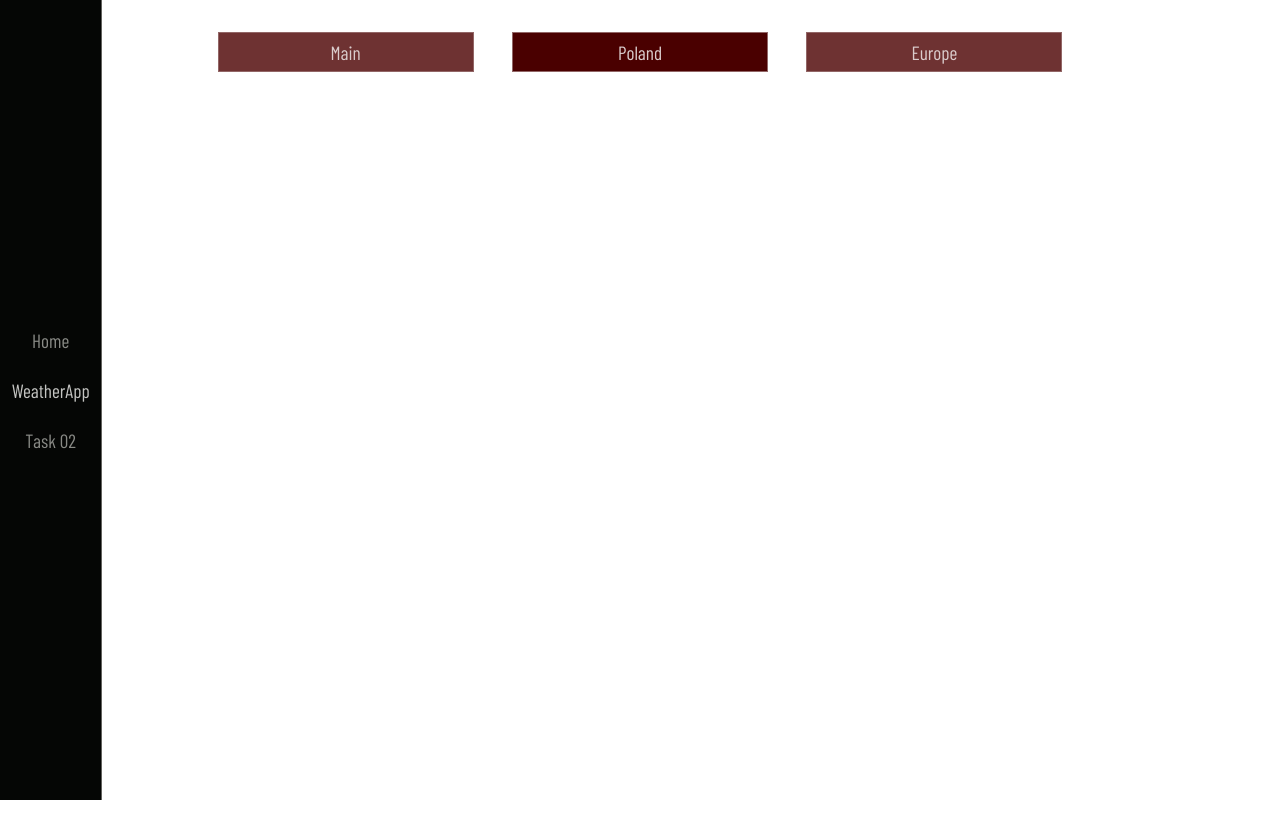
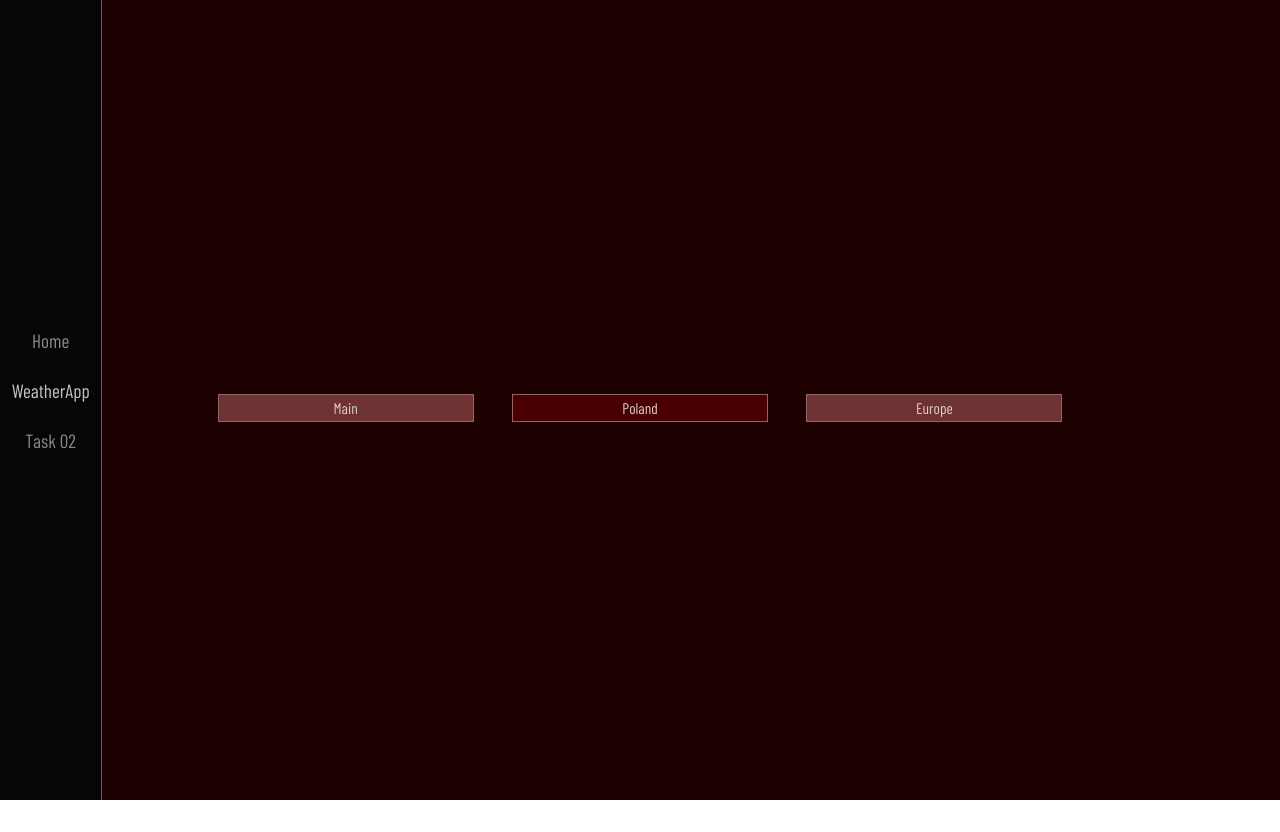
Before and after one commit to Scorpion19702022/01_REACT_VARIOUS_PROJECTS, a React (Create React App) app: page /WeatherApp/Poland in a window 1280 px wide. After the commit the page ends 800 px from the top, so only its background shows below. Built offline with nearby package versions, Linux system fonts and the light colour scheme; a web font is replaced by a local one.

Commit message:
added component and corrected

```diff
--- a/src/Components/NavBar/NavBar.module.css
+++ b/src/Components/NavBar/NavBar.module.css
@@ -91,18 +91,6 @@
 	transition: all 0.3s ease-in-out;
 }
 
-.nav_links_view {
-	position: fixed;
-	position: fixed;
-	top: 0;
-	left: 0;
-	width: 100vw;
-	height: 100vh;
-	transform: translateX(0%);
-	background-color: var(--color-dark08);
-	transition: all 0.3s ease-in-out;
-}
-
 .list_links {
 	width: 100%;
 	height: 100vh;
--- a/src/Components/WeatherApp/NavWorld.module.css
+++ b/src/Components/WeatherApp/NavWorld.module.css
@@ -26,7 +26,7 @@
 
 .btn_active {
 	width: 20%;
-	padding: 0.4em;
+	padding: 0.2em;
 	text-align: center;
 	margin: 0em 1em;
 	background-color: var(--color-darkred05);
@@ -42,7 +42,7 @@
 
 .btn_no_active {
 	width: 20%;
-	padding: 0.4em;
+	padding: 0.2em;
 	text-align: center;
 	margin: 0em 1em;
 	background-color: var(--color-darkred04);
@@ -58,6 +58,7 @@
 
 .into_btn {
 	color: var(--color-darkred01);
+	font-size: 0.8em;
 }
 
 @media (min-width: 767.98px) {
--- a/src/Components/WeatherApp/Pages/Poland.tsx
+++ b/src/Components/WeatherApp/Pages/Poland.tsx
@@ -1,11 +1,10 @@
 import React from 'react'
-import NavWorld from '../NavWorld'
+import PolandWeather from '../PolandWeather'
 
 const Poland = () => {
 	return (
 		<div>
-			<NavWorld />
-			<p>Polska</p>
+			<PolandWeather />
 		</div>
 	)
 }
--- /dev/null
+++ b/src/Components/WeatherApp/PolandWeather.module.css
@@ -0,0 +1,29 @@
+:root {
+	--color-dark01: #ffffff;
+	--color-dark02: #c4c4c2;
+	--color-dark03: #898a86;
+	--color-dark04: #62625e;
+	--color-dark05: #2f302b;
+	--color-dark06: #2f302b;
+	--color-dark07: #1d1e1b;
+	--color-dark08: #050605;
+	--color-darkred01: #dacccc;
+	--color-darkred02: #b69999;
+	--color-darkred03: #926666;
+	--color-darkred04: #6e3232;
+	--color-darkred05: #4a0000;
+	--color-darkred06: #3b0000;
+	--color-darkred07: #2c0000;
+	--color-darkred08: #1d0000;
+}
+
+.wrapper {
+	position: relative;
+	width: 100%;
+	height: 100vh;
+	display: flex;
+	flex-direction: column;
+	justify-content: space-around;
+	align-items: center;
+	background-color: var(--color-darkred08);
+}
--- /dev/null
+++ b/src/Components/WeatherApp/PolandWeather.tsx
@@ -0,0 +1,14 @@
+import React from 'react'
+import NavWorld from './NavWorld'
+
+import styles from './PolandWeather.module.css'
+
+const PolandWeather = () => {
+	return (
+		<section className={styles.wrapper}>
+			<NavWorld />
+		</section>
+	)
+}
+
+export default PolandWeather
--- a/src/Components/WeatherApp/WeatherApp.module.css
+++ b/src/Components/WeatherApp/WeatherApp.module.css
@@ -23,19 +23,19 @@
 	height: 100vh;
 	display: flex;
 	flex-direction: column;
-	justify-content: space-around;
 	align-items: center;
 	background-color: var(--color-darkred08);
 }
 
 .heading {
+	margin-top: 2em;
 	font-size: 2em;
 	color: var(--color-darkred02);
 }
 
 .box_main {
 	width: 100%;
-	height: 60%;
+	height: 70%;
 	padding: 2em;
 	display: flex;
 	justify-content: space-between;
@@ -44,11 +44,11 @@
 .main_info {
 	width: 47%;
 	height: 100%;
-	padding: 1em;
+	padding-right: 1em;
 	display: flex;
 	flex-direction: column;
 	align-items: center;
-	justify-content: center;
+	justify-content: flex-end;
 	border-right: 0.04em solid var(--color-darkred04);
 }
 
@@ -70,7 +70,7 @@
 	display: flex;
 	flex-direction: column;
 	align-items: center;
-	justify-content: space-between;
+	justify-content: flex-end;
 }
 
 .legend_heading {
```
Also changed, not shown: src/Components/WeatherApp/assets/polandMAP.png (added).
